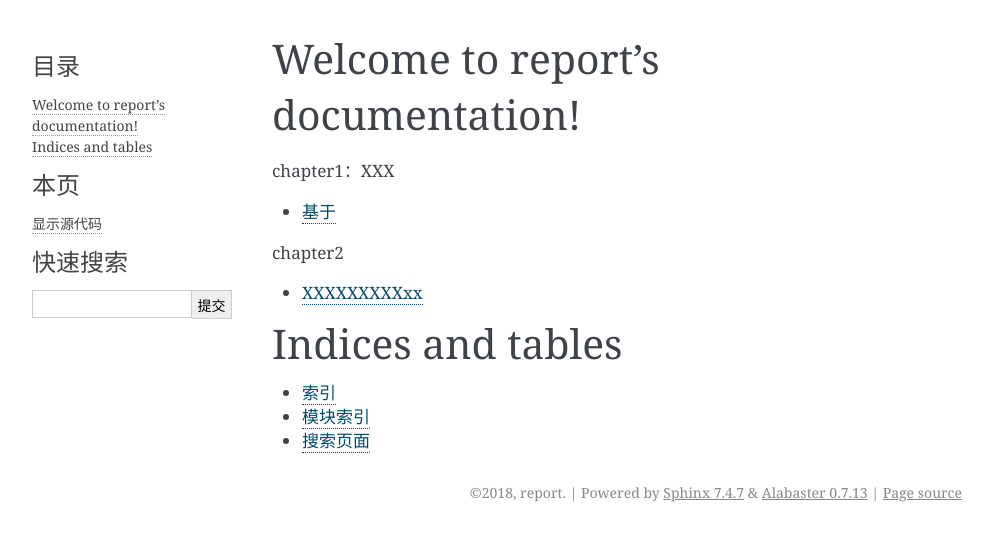
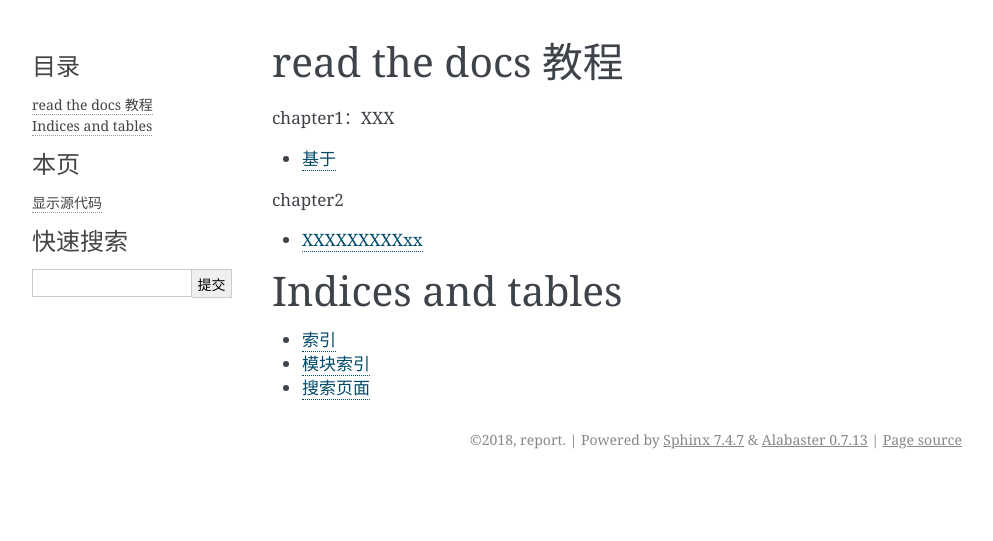
Before and after one commit to peijiawen98/learning-practice, a Sphinx documentation site: the page built from source/index.rst, in a window 1280 px wide. Shown: the top 541 px of the page, without its empty margins (148-1141 px from the left). Built offline with Sphinx 7.4.7, drawn with Linux system fonts in a browser that asks for light colours.

Commit message:
name changed

```diff
--- a/source/index.rst
+++ b/source/index.rst
@@ -3,7 +3,7 @@
     You can adapt this file completely to your liking, but it should at least
     contain the root `toctree` directive.
 
-Welcome to report's documentation!
+read the docs 教程
 ==================================
 
 .. toctree::
```
